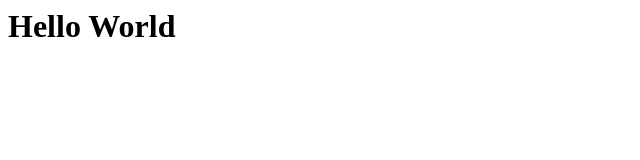
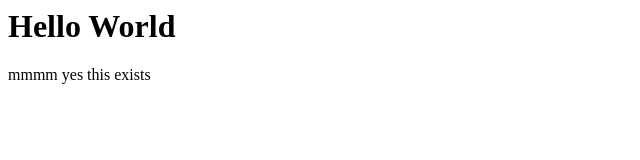
Before and after one commit to Zippybyte/hmm, a plain HTML site: page index.html in a window 1280 px wide. Shown: the whole page, without its empty margins (0-640 px from the left). Drawn offline with Linux system fonts and the light colour scheme.

Commit message:
Update index.html

```diff
--- a/index.html
+++ b/index.html
@@ -1 +1,3 @@
 <h1> Hello World </h1>
+
+<div>mmmm yes this exists</div>
```
